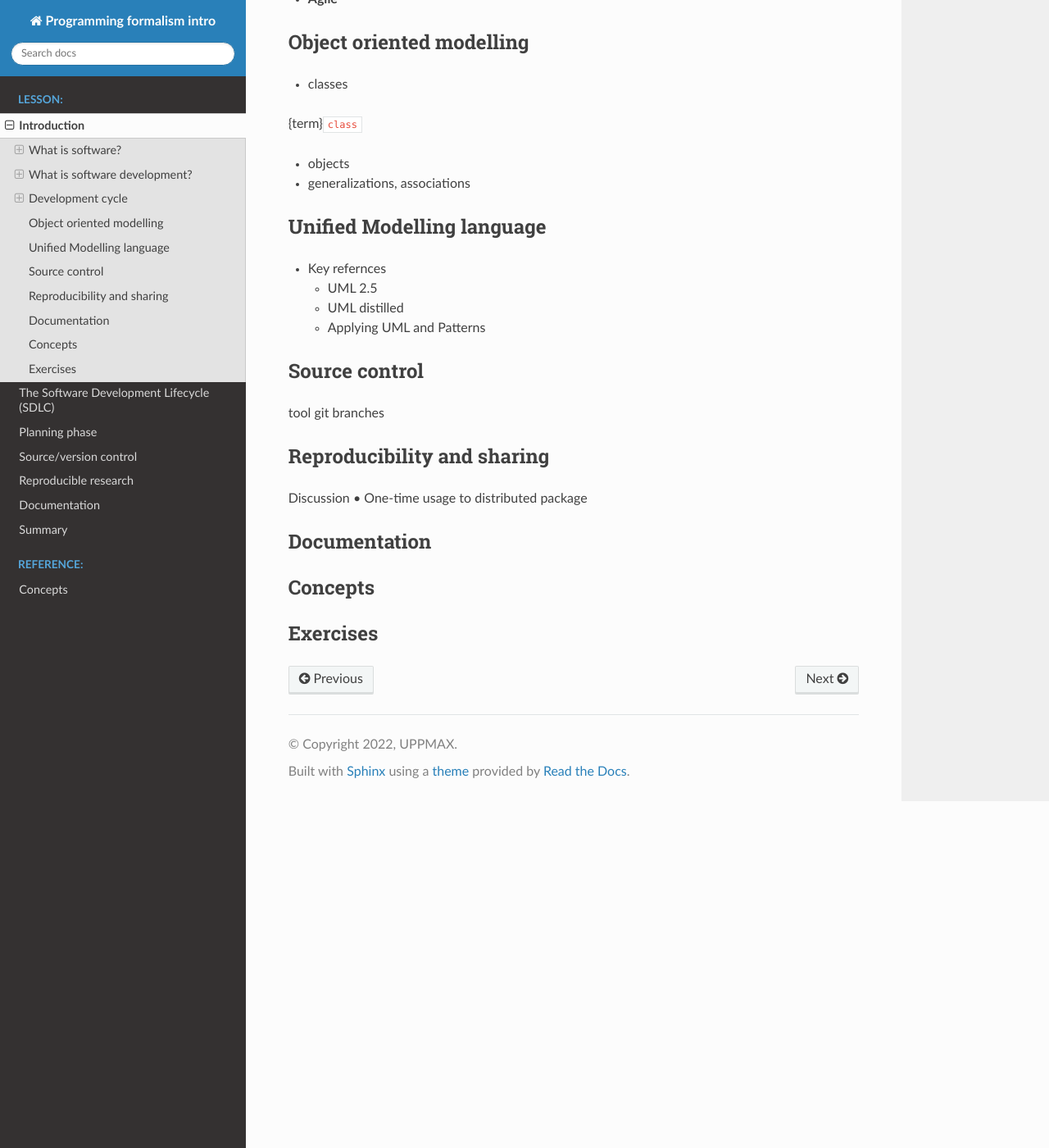
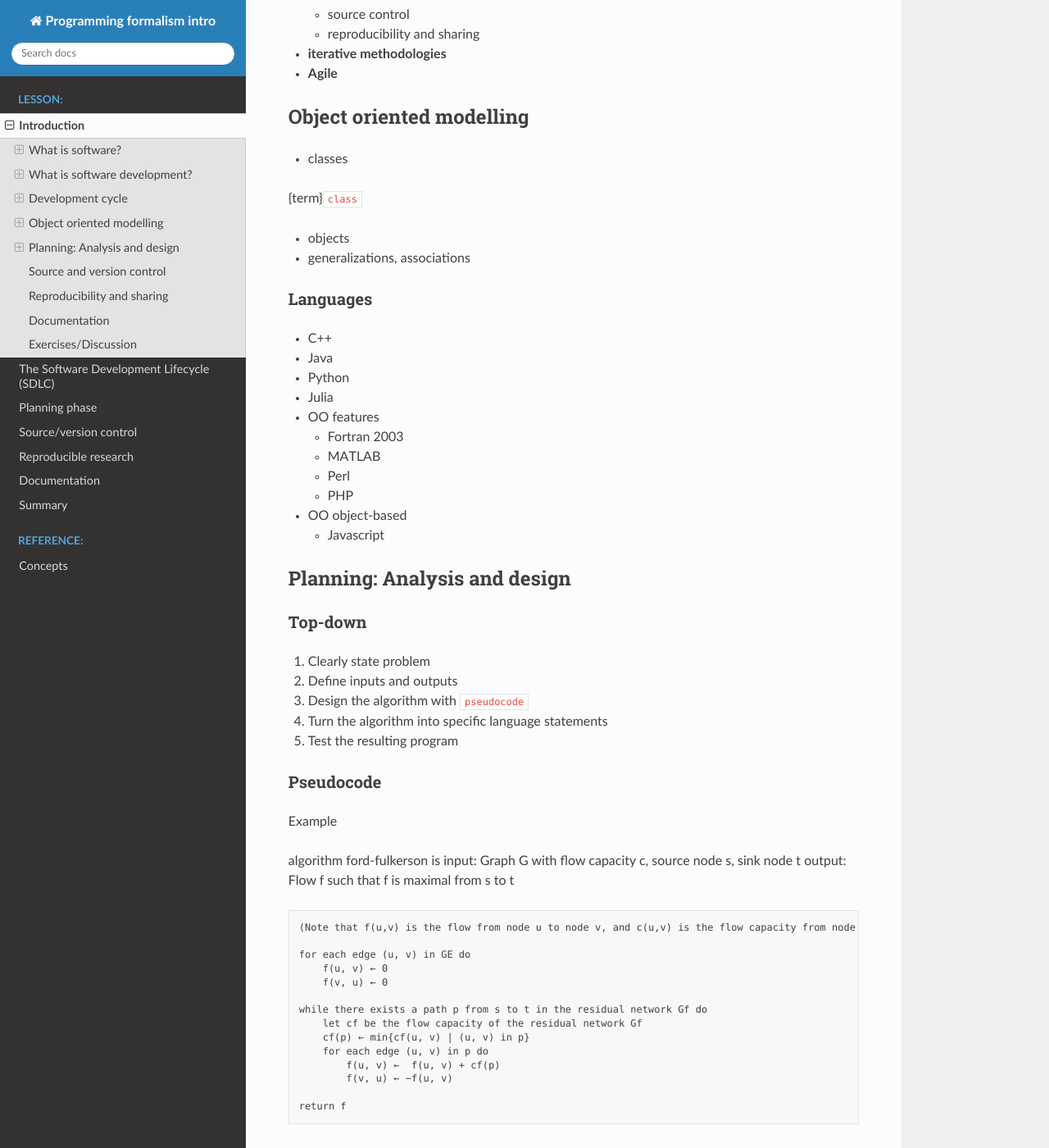
Before and after one commit to UPPMAX/programming_formalisms_intro, a Sphinx documentation site: the page built from doc/intro.md, in a window 1280 px wide and 1400 px high, scrolled down 3791 px. Shown: the whole window at 82% size. Built offline with Sphinx 7.4.7 and the Read the Docs theme 2.0.0, drawn with Linux system fonts in a browser that asks for light colours; pages that are not in the unit, such as notebooks, are missing from menus; some of the changed text lies outside the part shown.

Commit message:
Update intro.md

````diff
--- a/doc/intro.md
+++ b/doc/intro.md
@@ -34,6 +34,10 @@
 - scripting vs programming
 - Python is an interpreted language. Python uses an interpreter to translate and run its code. Hence Python is a scripting language.
 - Programs written in C++ are compiled and then the compiled code runs to generate the output. C++ is thus a programming language and not a scripting language, since scripting languages are directly interpreted at run time and no prior compilation of the code takes place.
+
+```{Note}
+   We will use the word `program` for any code in this course!
+```
 
 ### Your programming background
 - Python	86%
@@ -101,11 +105,15 @@ More about life cycles in next session and Day 3
 
 ### Parts from the life cycle model in this course
 
-- Day1 Intro
+- **Day1** Intro
     - SDLC
         - waterfall
         - cont I and D:s
-    - planning: UML
+    - Analysis and design
+      - Pseudocode and flowcharts
+        - Unified Modelling language
+      - Top-down / Bottom-up
+
     - source control
     - reproducibility
         - personal use to general use
@@ -113,15 +121,14 @@ More about life cycles in next session and Day 3
         - platforms
     - documentation
 
-
-- Day2 Algorithms+data structures
+- **Day2** Algorithms+data structures
     - intro
     - storing
     - searching for things
     - sorting
     - BLAST
     - exercises
-- Day3-4 Paradigms: design patterns, modular code
+- **Day3-4** Paradigms: design patterns, modular code
     - How?
     - Programming paradigms
         - SDLC and the models for the development process
@@ -130,7 +137,7 @@ More about life cycles in next session and Day 3
         - design patterns introduction to element of reusable software modules
         - what is module
         - common interface design
-- Day4 TDD, testing
+- **Day4** TDD, testing
     - first look
     - types of tests
     - TDD in practice (afternoon 13:00-16:00)
@@ -138,11 +145,9 @@ More about life cycles in next session and Day 3
         - Automating testing with Github Actions
         - Putting it all together
         - "Advanced" topics
-- Day5 Optimization: halvdag...?
+- **Day5** Optimization: halvdag...?
 
 
-- Analysis and design
-  - Unified Modelling language
 - Development
   - Algorithms
   - Optimization
@@ -169,18 +174,63 @@ More about life cycles in next session and Day 3
 - objects
 - generalizations, associations
 
-## Unified Modelling language
+### Languages
+- C++
+- Java
+- Python
+- Julia
+- OO features
+  - Fortran 2003
+  - MATLAB
+  - Perl
+  - PHP
+- OO object-based
+  - Javascript
 
-- Key refernces
-  - UML 2.5
-  - UML distilled
-  - Applying UML and Patterns
 
-## Source control
+## Planning: Analysis and design
+### Top-down
+1. Clearly state problem
+2. Define inputs and outputs
+3. Design the algorithm with `pseudocode`
+4. Turn the algorithm into specific language statements
+5. Test the resulting program
+### Pseudocode
 
-tool
-git
-branches
+Example
+
+algorithm ford-fulkerson is
+    input: Graph G with flow capacity c,
+           source node s,
+           sink node t
+    output: Flow f such that f is maximal from s to t
+
+    (Note that f(u,v) is the flow from node u to node v, and c(u,v) is the flow capacity from node u to node v)
+
+    for each edge (u, v) in GE do
+        f(u, v) ← 0
+        f(v, u) ← 0
+
+    while there exists a path p from s to t in the residual network Gf do
+        let cf be the flow capacity of the residual network Gf
+        cf(p) ← min{cf(u, v) | (u, v) in p}
+        for each edge (u, v) in p do
+            f(u, v) ←  f(u, v) + cf(p)
+            f(v, u) ← −f(u, v)
+
+    return f
+
+### Flowcharts or Unified Modeling Language
+
+```{uml}
+@startuml
+```
+
+## Source and version control
+
+- tool
+- git
+- branches
 
 ## Reproducibility and sharing
 Discussion
@@ -189,6 +239,4 @@ Discussion
 ## Documentation
 
 
-## Concepts
-
-## Exercises
+## Exercises/Discussion
````
